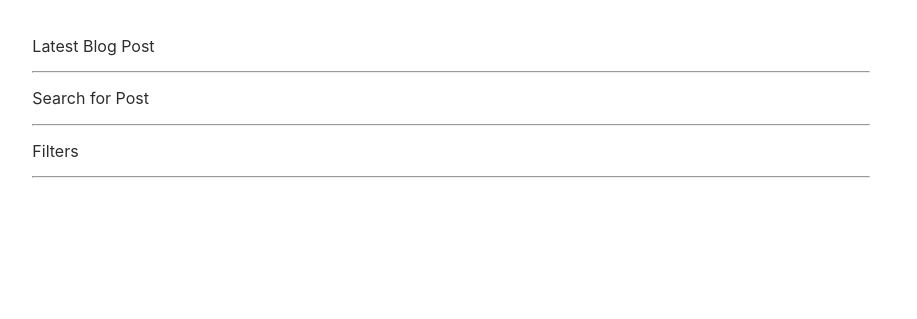
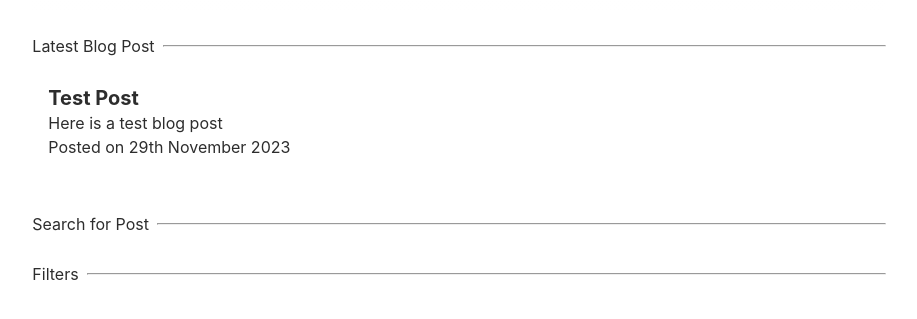
Before and after one commit to charlesalaras/new-portfolio, an Astro site: page /blog in a window 1280 px wide. Shown: the part 115-434 px from the top of the page, without its empty margins (189-1106 px from the left). Built offline with nearby package versions, Linux system fonts and the light colour scheme; Astro itself is replaced by a stand-in of ours.

Commit message:
Update Blog layout

```diff
--- a/src/layouts/BlogLayout.astro
+++ b/src/layouts/BlogLayout.astro
@@ -81,6 +81,7 @@ import '../styles/global.css'
 		justify-content: space-between;
 	}
 	main {
+		width: var(--content-width);
 		padding-top: 8rem;
 	}
 	h1 {
--- /dev/null
+++ b/src/lib/BlogPost.svelte
@@ -0,0 +1,35 @@
+<script>
+	import Chip from './Chip.svelte'
+
+	export let postTitle;
+	export let byline;
+	export let date;
+	export let tags = [];
+</script>
+
+<div class="post">
+	<h1 id="post-title">{postTitle}</h1>
+	<p id="post-byline">{byline}</p>
+	<p id="post-date">Posted on {date}</p>
+	<div class="tags">
+		{#each tags as tag}
+			<Chip icon={tag.icon} content={tag.content}/>
+		{/each}
+	</div>
+</div>
+
+<style>
+.post {
+	line-height: 0.5;
+	padding: 0.5rem 1rem;
+	width: 100%;
+	border-radius: 14px;
+	background-color: rgba(255, 255, 255, 0.5);
+}
+h1 {
+	font-size: 1.25rem;
+}
+.tags {
+	height: 1.5rem;
+}
+</style>
--- /dev/null
+++ b/src/lib/Chip.svelte
@@ -0,0 +1,8 @@
+<script>
+	export let icon;
+	export let content;
+</script>
+
+<div>
+{icon} {content}
+</div>
--- a/src/pages/blog/index.astro
+++ b/src/pages/blog/index.astro
@@ -1,17 +1,23 @@
 ---
 import BlogLayout from '@layout/BlogLayout.astro'
+import BlogPost from '@lib/BlogPost.svelte'
 ---
 
 <BlogLayout>
-	<div class="latest">
+	<div class="section latest">
 	<p>Latest Blog Post</p>
 	<hr/>
 	</div>
-	<div class="search">
+	<BlogPost
+		 postTitle="Test Post"
+		 byline="Here is a test blog post"
+		 date="29th November 2023"
+	/>
+	<div class="section search">
 	<p>Search for Post</p>
 	<hr/>
 	</div>
-	<div class="filters">
+	<div class="section filters">
 	<p>Filters</p>
 	<hr/>
 	</div>
@@ -21,4 +27,13 @@ import BlogLayout from '@layout/BlogLayout.astro'
 </BlogLayout>
 
 <style>
+	.section {
+		width: 100%;
+		display: flex;
+		align-items: center;
+	}
+	.section hr {
+		flex-grow: 1;
+		margin-left: 0.5rem;
+	}
 </style>
--- a/src/pages/contact.astro
+++ b/src/pages/contact.astro
@@ -1,18 +1,11 @@
 ---
 import MainLayout from '@layout/MainLayout.astro'
 ---
+<MainLayout>
+	<div class="form">
 
-<html lang="en">
-	<head>
-		<meta charset="utf-8" />
-		<link rel="icon" type="image/svg+xml" href="/favicon.svg" />
-		<meta name="viewport" content="width=device-width" />
-		<meta name="generator" content={Astro.generator} />
-		<title>Astro</title>
-	</head>
-	<body>
-		<MainLayout pathname={Astro.url.pathname}>
-			<p> testing! </p>
-		</MainLayout>
-	</body>
-</html>
+	</div>
+	<div class="ascii">
+
+	</div>
+</MainLayout>
```
Also changed, not shown: src/lib/BlogEntry.svelte (deleted, +0 -35 lines), src/lib/Form.svelte (added).
